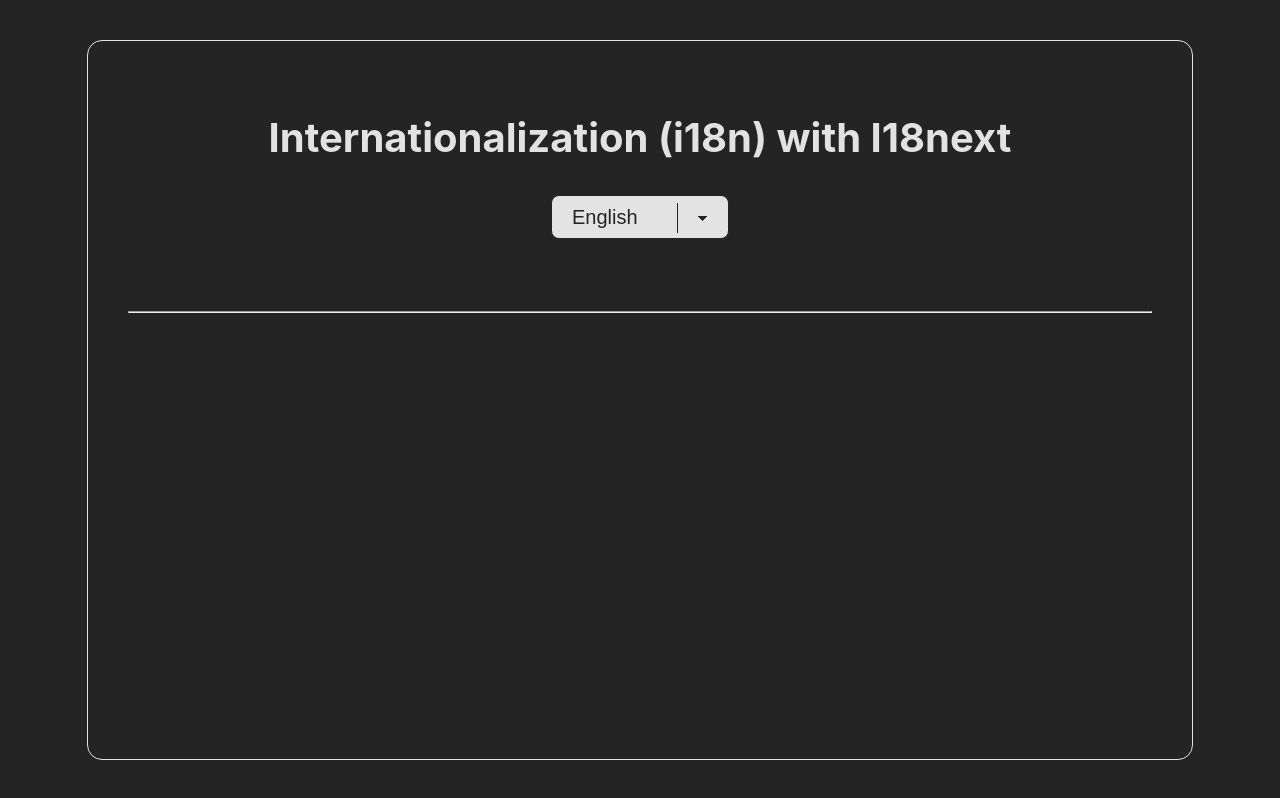
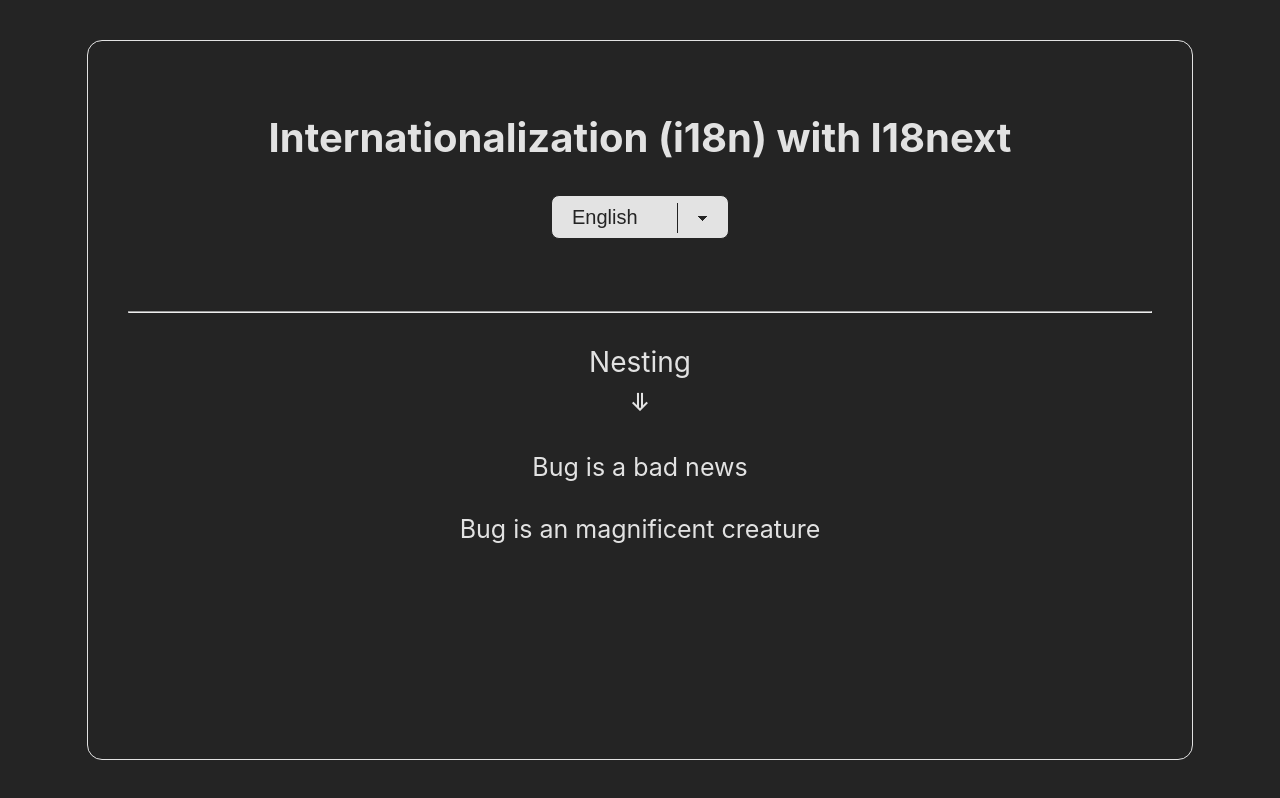
Before and after one commit to Ahmed-Elbessfy/i18next-react, a React (Vite) app: page / in a window 1280 px wide. Shown: the top 798 px of the page. Built offline with nearby package versions, Linux system fonts and the light colour scheme.

Commit message:
config Nesting example

```diff
--- a/src/App.tsx
+++ b/src/App.tsx
@@ -69,6 +69,15 @@
         <p>{t("extra", { ns: "extraNs" })}</p>
         <p>{t("does_not_exist", { ns: "extraNs" })}</p>
       </div> */}
+
+      <div>
+        <p className="heading">
+          Nesting
+          <span>=&gt;</span>
+        </p>
+        <p>{t("developer.bug", { bug: "Bug" })}</p>
+        <p>{t("entomologist.bug", { bug: "Bug" })}</p>
+      </div>
     </div>
   );
 }
--- a/src/locales/ar/ar_content.json
+++ b/src/locales/ar/ar_content.json
@@ -2,5 +2,11 @@
   "greeting": "مرحبا أيها العالم",
   "freePalestine": "فلسطين حرة",
   "talkSource": "هذه المحاضرة مقدمة من : {{providerName}}",
-  "arabicOnly": "هذا المحتوى متاح فقط باللغة العربية"
+  "arabicOnly": "هذا المحتوى متاح فقط باللغة العربية",
+  "developer": {
+    "bug": "{{bug}} هو خبر سيء"
+  },
+  "entomologist": {
+    "bug": "{{bug}} هو مخلوق رائع"
+  }
 }
--- a/src/locales/en/en_content.json
+++ b/src/locales/en/en_content.json
@@ -1,5 +1,11 @@
 {
   "greeting": "Hello World!",
   "freePalestine": "Free Palestine",
-  "talkSource": "This talk is provided by : {{providerName}}"
+  "talkSource": "This talk is provided by : {{providerName}}",
+  "developer": {
+    "bug": "{{bug}} is a bad news"
+  },
+  "entomologist": {
+    "bug": "{{bug}} is an magnificent creature"
+  }
 }
```
